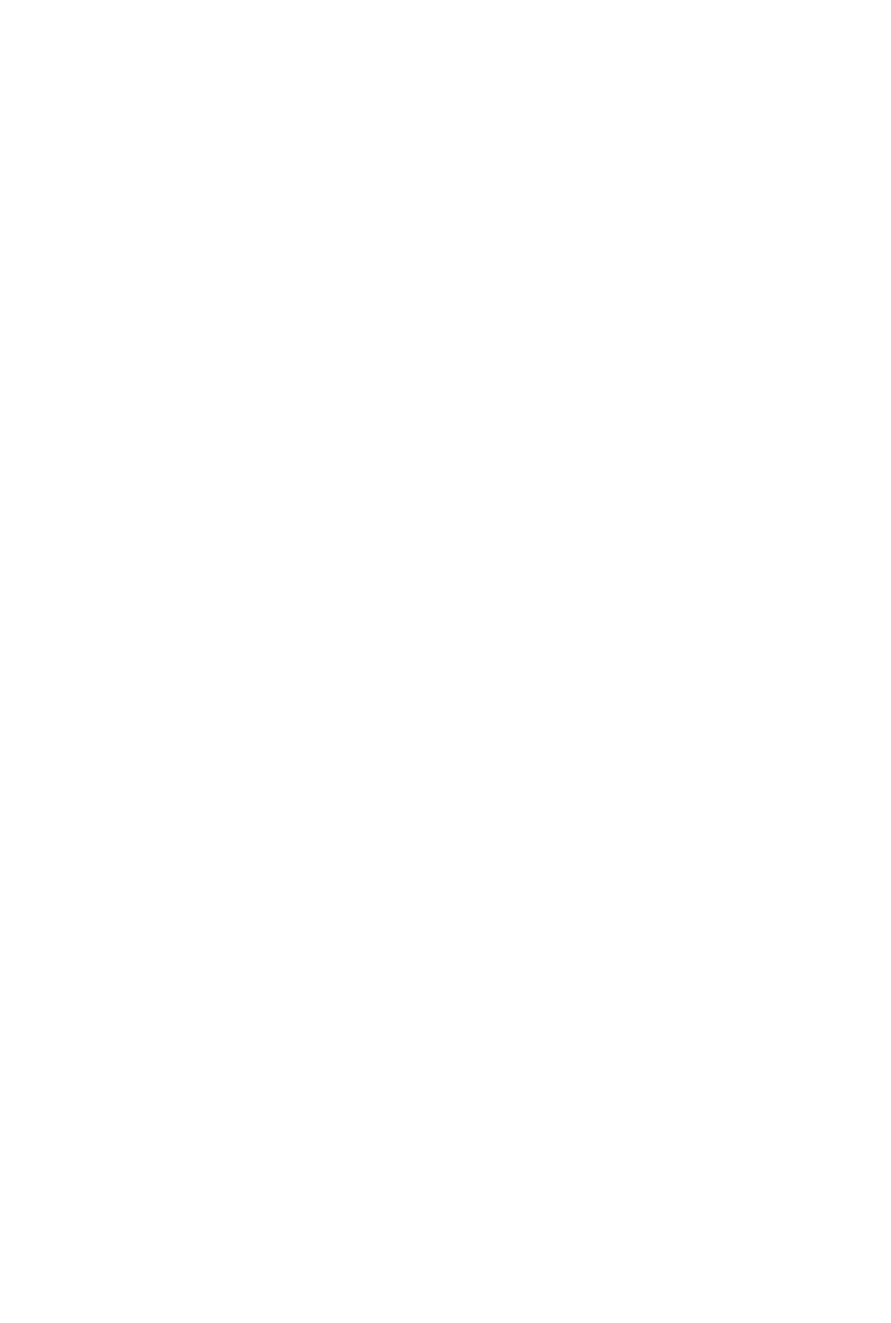
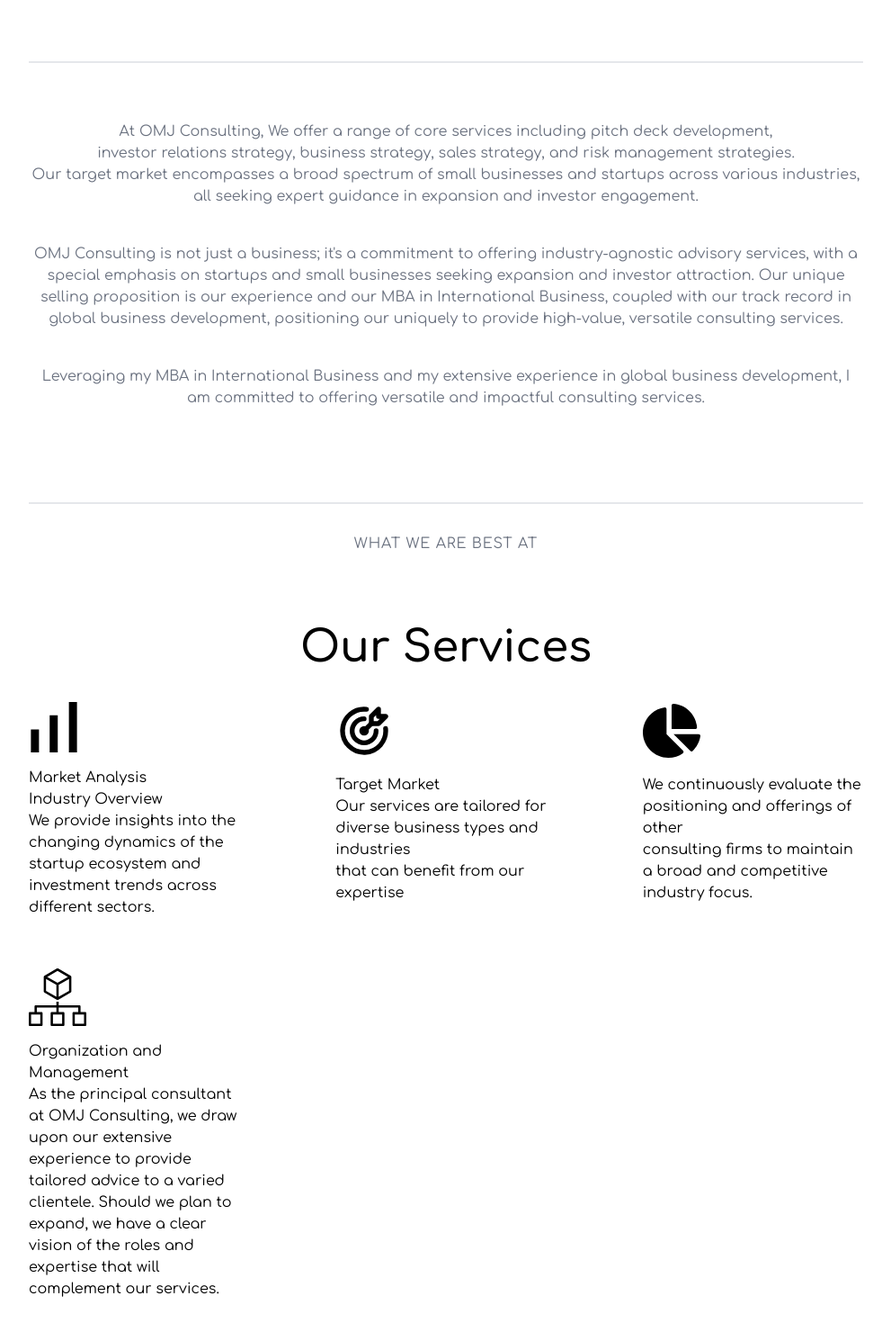
Before and after one commit to codinghabb/consultOmj, a Next.js app: page /about in a window 1280 px wide. Before the commit this address had no page. Shown: the part 720-2190 px from the top of the page at 90% size, without its empty margins (144-1135 px from the left). Before the commit the page ends 872 px from the top, so only its background shows below. Built offline with nearby package versions, Linux system fonts and the light colour scheme.

Commit message:
fixed the about page and about to add animations

```diff
--- /dev/null
+++ b/app/about/page.jsx
@@ -0,0 +1,12 @@
+import React from 'react'
+import Detail from '../components/detail'
+import Service from '../components/service'
+
+export default function About() {
+  return (
+    <>
+        <Detail />
+        <Service />
+    </>
+  )
+}
--- a/app/components/banner.jsx
+++ b/app/components/banner.jsx
@@ -12,7 +12,7 @@
        </div>
        <div className='intro'>
           <p className=' tracking-widest text-gray-400 text-xs'> WHAT WE BELIEVE IN</p>
-          <h2 className=' text-2xl tracking-wide font-semibold line-clamp-2 mt-4 mb-14'> We  believe in helping companies achieve growth, attract investors, and navigate the complexities of expansion.</h2>
+          <h2 className=' text-2xl tracking-wide font-semibold line-clamp-2 mt-4 mb-14'> We  believe in helping companies achieve growth, attract investors, <br /> and navigate the complexities of expansion.</h2>
 
        </div>
     </>
--- /dev/null
+++ b/app/components/detail.jsx
@@ -0,0 +1,27 @@
+import React from 'react'
+
+export default function Detail() {
+  return (
+    <>
+      <div className='bg-black h-96 mt-10 mx-10'>
+              <h1 className='text-white text-center text-6xl pt-40'>About us</h1>
+        </div>
+        <h2 className=' text-center text-3xl pt-40'>We’re a group of creative thinkers who have built a business to change the world.</h2>
+
+
+        <div className='border-b-2 border-t-2 mx-44 mt-24 text-center py-16'>
+            <p className='text-gray-500'>At OMJ Consulting, We offer a range of core services including pitch deck development, <br />
+             investor relations strategy, business strategy, sales strategy, and risk management strategies. <br />
+            Our target market encompasses a broad spectrum of small businesses and startups across various industries, <br />
+             all seeking expert guidance in expansion and investor engagement.</p>
+
+
+             <p className=' my-10 text-gray-500'>OMJ Consulting is not just a business; it&#39;s a commitment to offering industry-agnostic advisory services, with a special emphasis on startups and small businesses seeking expansion and investor attraction. Our unique selling proposition is our experience and our MBA in International Business, coupled with our track record in global business development, positioning our uniquely to provide high-value, versatile consulting services.</p>
+
+
+
+              <p className=' my-10 text-gray-500'> Leveraging my MBA in International Business and my extensive experience in global business development, I am committed to offering versatile and impactful consulting services.</p>
+        </div>
+    </>
+  )
+}
--- a/app/components/intro.jsx
+++ b/app/components/intro.jsx
@@ -10,7 +10,7 @@
             <div className=' mt-36'>
                 <p className=' text-xs text-gray-500 mt-4'>About</p>
                 <h1 className=' text-4xl tracking-[0.2em] my-4'>Who we are</h1>
-                <p className=' flex-wrap text-gray-400'> We provide insights into the changing dynamics of the startup ecosystem and  <br />investment trends across different sectors.</p>
+                <p className=' flex-wrap text-gray-400'> We are committed to offering versatile and impactful consulting services.</p>
             </div>
             <Image alt='logo'
              src={Logo}
--- a/app/components/nav.jsx
+++ b/app/components/nav.jsx
@@ -1,5 +1,5 @@
 "use client"
-
+import Link from 'next/link'
 import React from 'react';
 import { useState } from 'react';
 
@@ -28,23 +28,23 @@
 
                         <ul className='hidden w-full md:flex justify-between  md:mr-3'>
                             <li>
-                                <a href="https://twitter.com/habeebbii">
+                                <Link href="/about">
                                 About
-                                </a>
+                                </Link>
                             </li>
                             <li>
-                                <a className='' href="https://www.linkedin.com/in/ademola-abdul-aa093b28a/" >
+                                <Link className='/about' href="https://www.linkedin.com/in/ademola-abdul-aa093b28a/" >
                                     Services
-                                </a>
+                                </Link>
                             </li>
 
                         </ul>
 
 
                     </nav>
-                <a  className=' bg-black text-white px-6 py-2' href="https://www.linkedin.com/in/ademola-abdul-aa093b28a/" >
+                <Link  className=' bg-black text-white px-6 py-2' href="https://www.linkedin.com/in/ademola-abdul-aa093b28a/" >
                         Contact Us
-                    </a>
+                    </Link>
 
 
 
@@ -78,19 +78,19 @@
               {isOpen && (
                 <ul className='flex flex-col gap-4 text-2xl mt-4 items-start basis-full pl-2 md:hidden'>
                   <li>
-                     <a href="https://twitter.com/habeebbii">
+                     <Link href="https://twitter.com/habeebbii">
                       About
-                    </a>
+                    </Link>
                   </li>
                   <li>
-                     <a href="https://www.linkedin.com/in/ademola-abdul-aa093b28a/" >
+                     <Link href="https://www.linkedin.com/in/ademola-abdul-aa093b28a/" >
                         Services
-                    </a>
+                    </Link>
                   </li>
                   <li>
-                     <a href="https://www.linkedin.com/in/ademola-abdul-aa093b28a/" >
+                     <Link href="https://www.linkedin.com/in/ademola-abdul-aa093b28a/" >
                         Contact Us
-                    </a>
+                    </Link>
                   </li>
 
 
--- /dev/null
+++ b/app/components/service.jsx
@@ -0,0 +1,64 @@
+import React from 'react'
+
+//icons here
+import { SiSimpleanalytics } from "react-icons/si";
+import { TbTargetArrow } from "react-icons/tb";
+import { FaChartPie } from "react-icons/fa";
+import { SiAwsorganizations } from "react-icons/si";
+
+export default function Service() {
+  return (
+    <div>
+        <div className=' text-center'>
+                <p className=' text-gray-500 mt-8 tracking-wider'>WHAT WE ARE BEST AT</p>
+                 <h2 className=' text-5xl mt-20 font-semibold'>Our Services</h2>
+        </div>
+        <div className=' grid  grid-cols-3 mx-32'>
+            <div className=' mx-12 py-5'>
+                <div>
+                    <SiSimpleanalytics className=' h-14 w-14 my-4' />
+                </div>
+                <p>Market Analysis</p>
+                <p>Industry Overview</p>
+                <p>We provide insights into the changing dynamics of the startup ecosystem and investment trends across different sectors.</p>
+            </div>
+            <div className=' mx-12 py-5'>
+                <div>
+                    <TbTargetArrow className=' h-16 w-16 my-4' />
+                </div>
+                <p>Target Market</p>
+                <p>Our services are tailored for diverse business types and industries <br /> that can benefit from our expertise</p>
+            </div>
+            <div className=' mx-12 py-5'>
+                <div>
+                    <FaChartPie className=' h-16 w-16 my-4' />
+                </div>
+                <p>We continuously evaluate the positioning and offerings of other <br /> consulting firms to maintain a broad and competitive industry focus.</p>
+            </div>
+            <div className=' mx-12 py-5'>
+                <div>
+                     <SiAwsorganizations className=' h-16 w-16 my-4' />
+                </div>
+                <p>Organization and Management</p>
+                <p>As the principal consultant at OMJ Consulting, we draw upon our extensive experience to provide tailored advice to a varied clientele. Should we plan to expand, we have a clear vision of the roles and expertise that will complement our services.</p>
+            </div>
+            <div className=' mx-12 py-5'>
+                <div>
+
+                </div>
+            </div>
+            <div className=' mx-12 py-5'>
+                <div>
+
+                </div>
+            </div>
+            <div className=' mx-12 py-5'>
+                <div>
+
+                </div>
+            </div>
+        </div>
+
+    </div>
+  )
+}
--- /dev/null
+++ b/app/components/start.jsx
@@ -0,0 +1,12 @@
+import Link from 'next/link'
+import React from 'react'
+
+export default function Start() {
+  return (
+    <div className=' bg-gray-200 text-center mx-8 flex flex-col mt-16'>
+        <h2 className=' text-5xl mt-20 font-semibold'>Grow your business</h2>
+        <p className=' text-gray-500 mt-8'>With OMJ Consulting’s broad approach and my unique background, <br /> I am positioned to become a vital resource for businesses seeking to navigate growth, investment, <br /> and expansion challenges in an ever-evolving marketplace.</p>
+        <Link href='' className='bg-black py-2 px-7 text-lg mb-14 mx-auto text-white mt-4'>Start now</Link>
+    </div>
+  )
+}
--- a/app/page.js
+++ b/app/page.js
@@ -1,11 +1,13 @@
 import Banner from './components/banner'
 import Intro from './components/intro'
+import Start from './components/start'
 
 export default function Home() {
   return (
    <main>
       <Banner />
       <Intro />
+      <Start />
    </main>
   )
 }
```
Also changed, not shown: package.json (+6 -4 lines), 1 other file (tests, documents, lock files or other folders).
